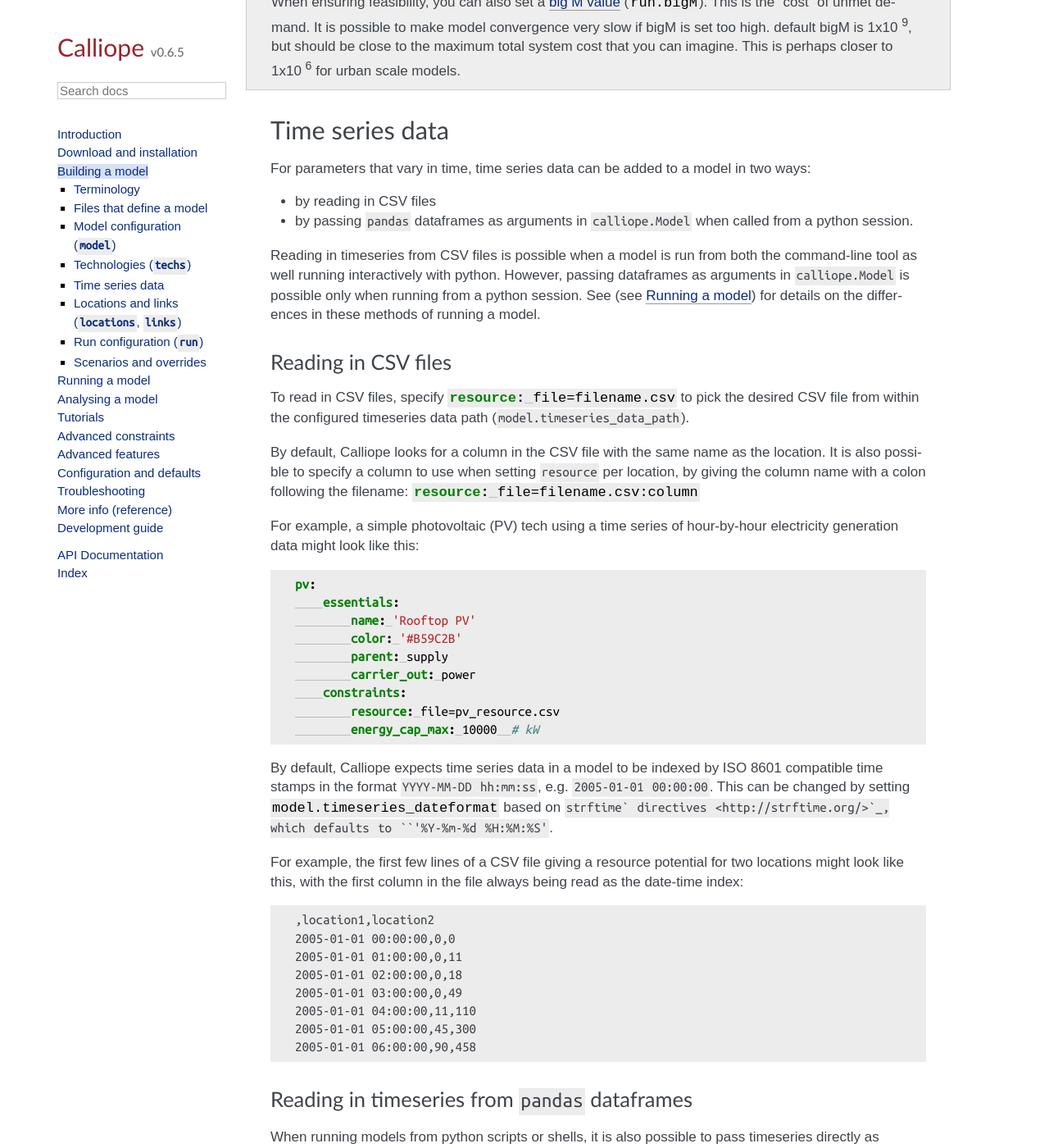
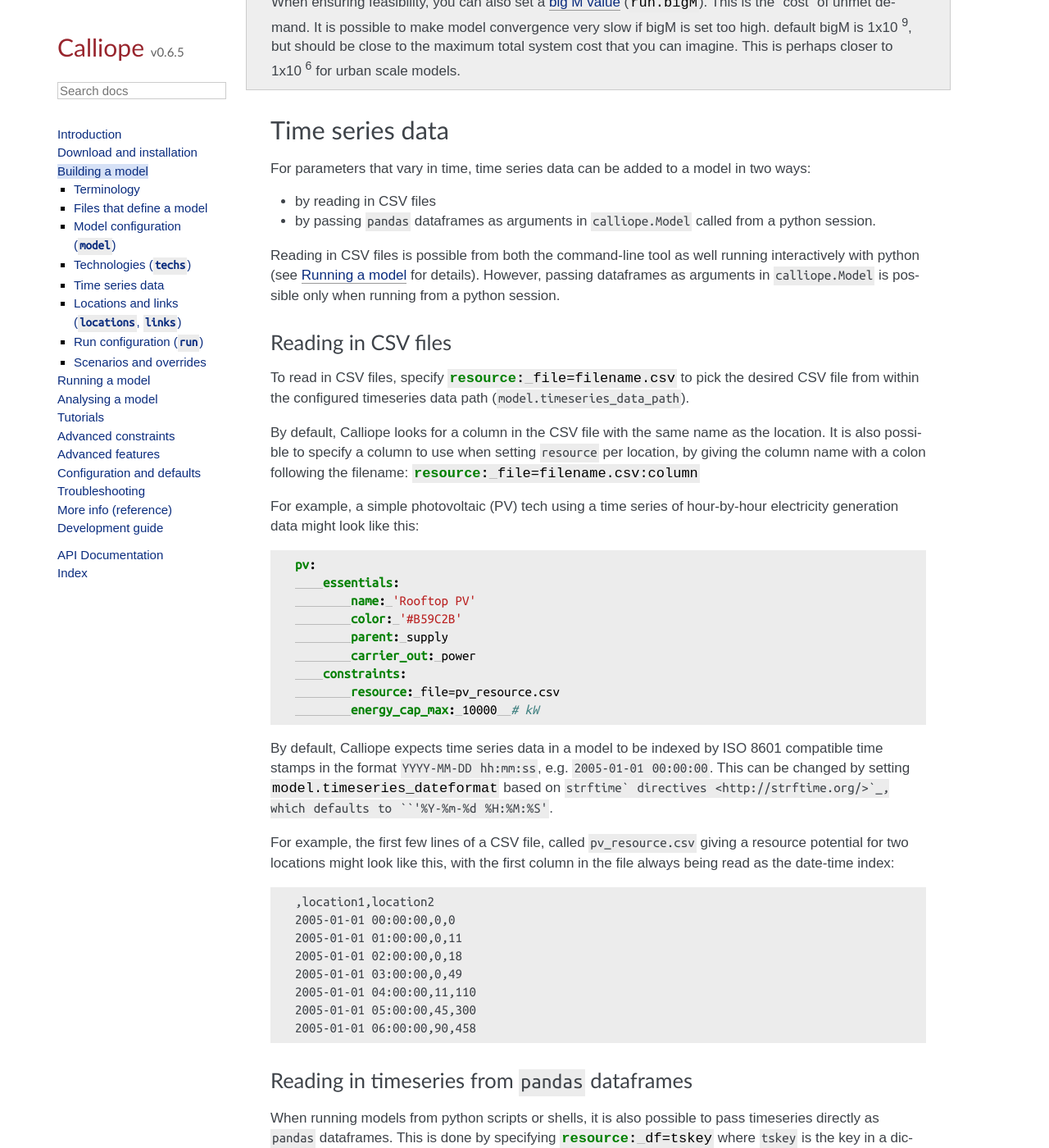
Before and after one commit to calliope-project/calliope, a Sphinx documentation site: the page built from doc/user/building.rst, in a window 1280 px wide and 1400 px high, scrolled down 4488 px. Shown: the whole window at 82% size. Built offline with Sphinx 7.4.7, drawn with Linux system fonts in a browser that asks for light colours; some web fonts are replaced; pages that are not in the unit, such as notebooks, are missing from menus; a script that is not in the unit is left out; some of the changed text lies outside the part shown.

Commit message:
update documentation

```diff
--- a/doc/user/building.rst
+++ b/doc/user/building.rst
@@ -164,9 +164,9 @@
 For parameters that vary in time, time series data can be added to a model in two ways:
 
 * by reading in CSV files
-* by passing ``pandas`` dataframes as arguments in ``calliope.Model`` when called from a python session.
+* by passing ``pandas`` dataframes as arguments in ``calliope.Model`` called from a python session.
 
-Reading in timeseries from CSV files is possible when a model is run from both the command-line tool as well running interactively with python. However, passing dataframes as arguments in ``calliope.Model`` is possible only when running from a python session. See (see :doc:`running`) for details on the differences in these methods of running a model.
+Reading in CSV files is possible from both the command-line tool as well running interactively with python (see :doc:`running` for details). However, passing dataframes as arguments in ``calliope.Model`` is possible only when running from a python session.
 
 Reading in CSV files
 --------------------
@@ -190,7 +190,7 @@
 
 By default, Calliope expects time series data in a model to be indexed by ISO 8601 compatible time stamps in the format ``YYYY-MM-DD hh:mm:ss``, e.g. ``2005-01-01 00:00:00``. This can be changed by setting :yaml:`model.timeseries_dateformat` based on ``strftime` directives <http://strftime.org/>`_, which defaults to ``'%Y-%m-%d %H:%M:%S'``.
 
-For example, the first few lines of a CSV file giving a resource potential for two locations might look like this, with the first column in the file always being read as the date-time index:
+For example, the first few lines of a CSV file, called ``pv_resource.csv`` giving a resource potential for two locations might look like this, with the first column in the file always being read as the date-time index:
 
 .. code-block:: text
 
@@ -226,9 +226,15 @@
 
     timeseries_dataframes = {'pv_resource': pv_resource}
 
-The keys in this dictionary must match the ``tskey`` specified in the YAML files. In this example, specifying :yaml:`resource: df=pv_resource` will identify the ``pv_resource`` key in ``timeseries_dataframes``.
+The keys in this dictionary must match the ``tskey`` specified in the YAML files. In this example, specifying :yaml:`resource: df=pv_resource` will identify the ``pv_resource`` key in ``timeseries_dataframes``. All relevant timeseries must be put in this dictionary. For example, if a model contains three timeseries referred to in the configuration YAML files, called ``demand_1``, ``demand_2`` and ``pv_resource``, the ``timeseries_dataframes`` dictionary may look like
 
-The ``timeseries_dataframes`` can then be called in ``calliope.Model``:
+.. code-block:: python
+
+    timeseries_dataframes = {'demand_1': demand_1,
+                             'demand_2': demand_2,
+                             'pv_resource': pv_resource}
+
+where `demand_1`, `demand_2` and `pv_resource` are dataframes of the relevant timeseries. The ``timeseries_dataframes`` can then be called in ``calliope.Model``:
 
 .. code-block:: python
 
```
Also changed, not shown: other parts of doc/user/building.rst (+1 -1 lines).
